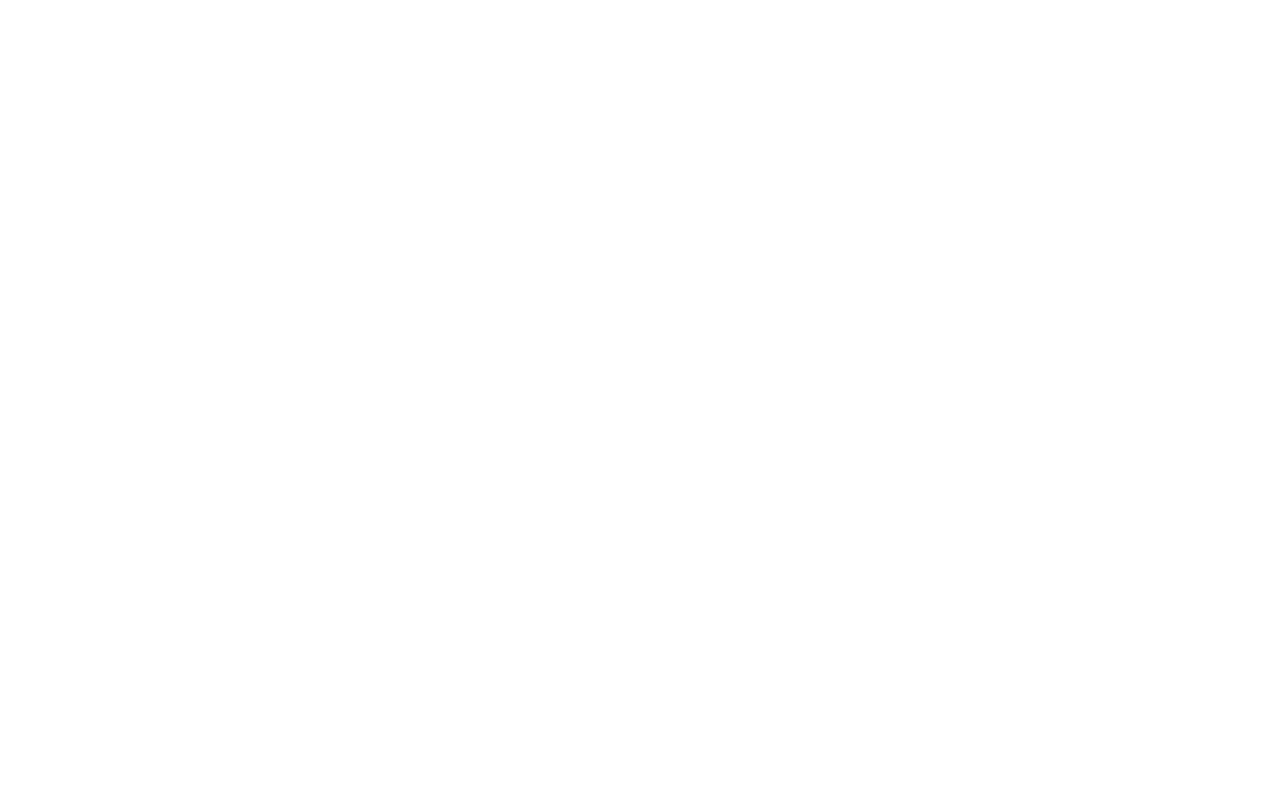
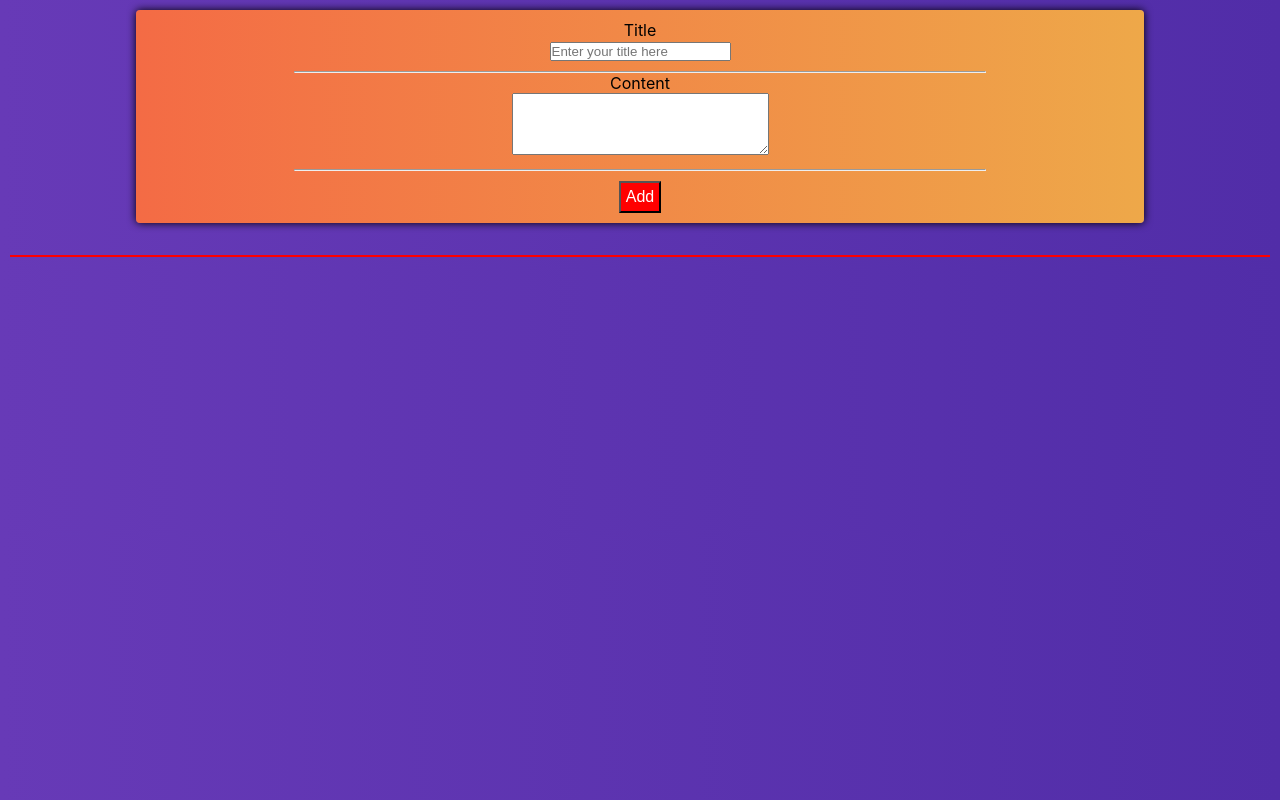
Before and after one commit to Plvishal/React-Hooks-2023, a React (Create React App) app: page / in a window 1280 px wide. Built offline with nearby package versions, Linux system fonts and the light colour scheme; the HTML template or start-up script is replaced by a standard one.

Commit message:
create a simple  page for our blogging

```diff
--- a/src/App.css
+++ b/src/App.css
@@ -1,5 +1,6 @@
 .App {
   text-align: center;
+  padding: 10px;
 }
 
 .App-logo {
--- a/src/App.js
+++ b/src/App.js
@@ -1,7 +1,11 @@
 import './App.css';
-
+import IndexC from './components/indexC';
 function App() {
-  return <div className="App"></div>;
+  return (
+    <div className="App">
+      <IndexC />
+    </div>
+  );
 }
 
 export default App;
--- /dev/null
+++ b/src/components/indexC.js
@@ -0,0 +1,27 @@
+import React from 'react';
+import './styles/style.css';
+
+function indexC() {
+  return (
+    <>
+      <div className="form_container">
+        <form>
+          <label htmlFor="title">Title</label>
+          <br />
+
+          <input type="text" name="title" placeholder="Enter your title here" />
+          <hr />
+          <label htmlFor="content">Content</label>
+          <br />
+          <textarea name="content" rows={4} cols={30}></textarea>
+          <hr />
+          <button>Add</button>
+        </form>
+      </div>
+      <hr  className='hr_sec'/>
+      <div className="showblog_container"></div>
+    </>
+  );
+}
+
+export default indexC;
--- /dev/null
+++ b/src/components/styles/style.css
@@ -0,0 +1,36 @@
+* {
+  margin: 0;
+  padding: 0;
+  box-sizing: border-box;
+}
+body {
+  background: linear-gradient(to right, #673ab7, #512da8);
+}
+.form_container {
+  width: 80%;
+  margin: auto;
+  box-shadow: 0px 0px 8px;
+  padding: 10px;
+  background: linear-gradient(to right, #f46b45, #eea849);
+  border-radius: 4px;
+}
+hr {
+  width: 70%;
+  margin: auto;
+  margin-top: 10px;
+}
+.hr_sec {
+  width: 100%;
+  margin-top: 2rem;
+  background-color: red;
+  height: 2px;
+  border: none;
+}
+
+button {
+  background-color: red;
+  color: white;
+  padding: 5px;
+  font-size: medium;
+  margin-top: 10px;
+}
```
